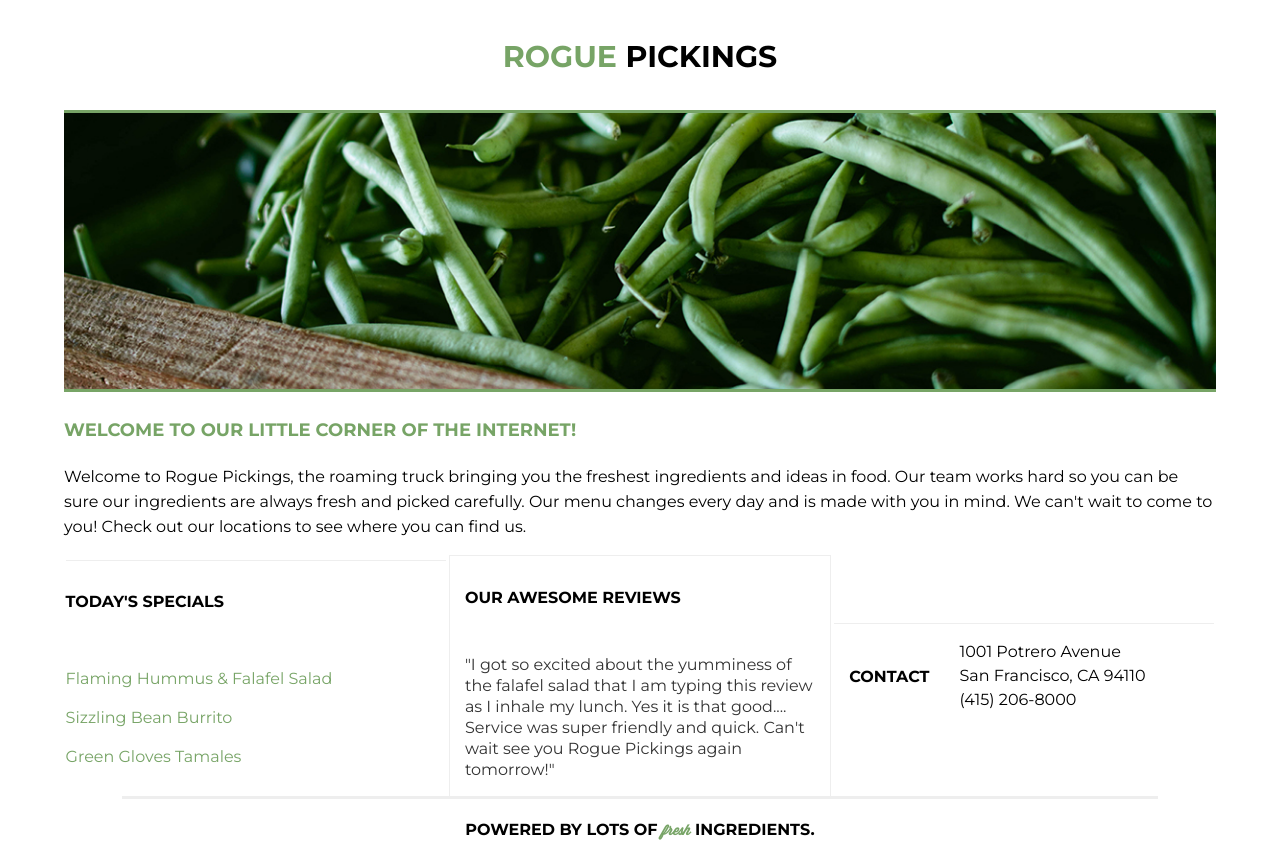
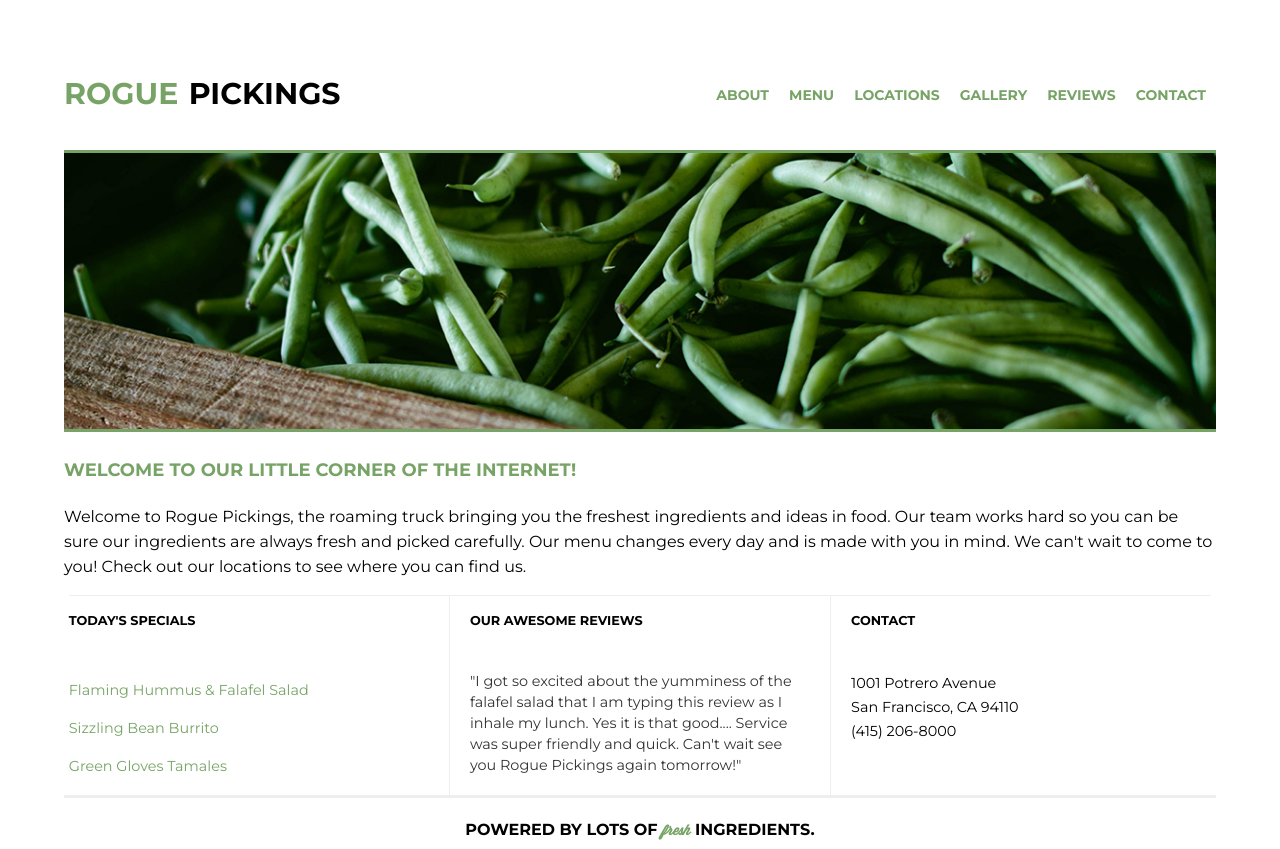
Before and after one commit to mmaustin/rogue-responsive, a plain HTML site: page index.html in a window 1280 px wide. Drawn offline with Linux system fonts and the light colour scheme.

Commit message:
final changes

```diff
--- a/css/main.css
+++ b/css/main.css
@@ -54,7 +54,7 @@ p {
 
 /*The widths are in a percentage!*/
 header {
-	width: 100%;
+	flex-basis: 100%;
 	/*height: 110px;*/
 	/*border-bottom: 3px solid #77a466;*/
 	margin: 0 auto;
@@ -77,6 +77,10 @@ header h1 span {
 }
 
 header nav {
+	display: flex;
+	justify-content: center;
+	align-items: center;
+	flex-flow: row wrap;
 	/*float: right;*/
 	padding: 46px 0;
 }
@@ -94,13 +98,20 @@ header nav ul li {
 	line-height: 50px;
 }
 header nav ul li a{
+	width: 80%;
+	display: flex;
+	justify-content: center;
+	align-items: center;
+	flex-flow: row wrap;
 	text-decoration: none;
 	color:#77a466;
 }
 
+
 /*The widths are in a percentage!*/
 .top-section,
 .bottom-section {
+	flex-basis: 100%;
 	margin: 0 auto;
 	clear: both;
 	display: flex;
@@ -147,10 +158,10 @@ header nav ul li a{
 	padding: 10px 0;
 }
 
-/*.section-two {
-	border-left: 1px solid #eee;
-	border-right: 1px solid #eee;
-}*/
+.section-two {
+	/*border-left: 1px solid #eee;
+	border-right: 1px solid #eee;*/
+}
 
 .section-two h4,
 .section-three h4 {
@@ -183,7 +194,7 @@ header nav ul li a{
 footer {
 	height: 50px;
 	border-top: 3px solid #eee;
-	width: 90%;
+	flex-basis: 100%;
 	/*margin: 0 auto;
 	clear: both;*/
 	text-align: center;
@@ -199,12 +210,11 @@ footer span {
 	font-size: 14px;
 }
 
-
 @media all and (min-width: 768px) {
 	.bottom-section {
-		height: 100%;
 		margin: 0 auto;
 		clear: both;
+		height: 290px;
 		display: flex;
 		justify-content: center;
 		align-items: center;
@@ -214,87 +224,94 @@ footer span {
 	.section-one,
 	.section-two,
 	.section-three {
-		width: 33%;
-		height: auto;
-		margin: 0 auto;
-		/*float: left;*/
-		border-top: 1px solid #eee;
+		height: inherit;
 		display: flex;
 		justify-content: flex-start;
 		align-items: center;
 		flex-flow: row wrap;
+		flex-basis: 33%;
+		float: left;
+		border-top: 1px solid #eee;
 	}
 
-	.section-one h4 {
-		padding: 10px 0;
+.section-one h4,
+.section-two h4,
+.section-three h4 {
+	margin-top: 40;
+	height: 40px;
+	font-size: .8em;
+	display: flex;
+	justify-content: flex-start;
+	align-items: flex-start;
+	flex-flow: row wrap;
+	width: 70%;
 }
+
 
 .section-two {
 	border-left: 1px solid #eee;
 	border-right: 1px solid #eee;
 }
 
-	.section-two h4,
-	.section-three h4 {
-		padding: 10px 15px;
+.section-two h4, .section-three h4, .section-two p,
+.section-three p {
+	padding: 0 20px;
 }
 
-	.menu {
-		list-style: none;
+.section-one h4 {
 	padding: 0;
 }
-	.menu li {
-		padding: 10px 0;
-		color:#77a466;
+
+.menu, .reviews, .address {
+	margin: 0;
+	height: 205px;
+	font-size: .9em;
+	/*display: flex;
+	justify-content: center;
+	align-items: center;
+	flex-flow: row wrap;*/
 }
-
-	.reviews {
-		color: #333;
-		font-size: 1em;
-		line-height: 21px;
-		padding: 0 15px;
-	}
-
-	.address {
-		font-size: 1em;
-		line-height: 24px;
-		padding: 0 15px;
-	}
-
 }
 
 @media all and (min-width: 1200px) {
-
 	header {
-		width: 100%;
-		height: 110px;
-		/*border-bottom: 3px solid #77a466;*/
-		margin: 0 auto;
 		display: flex;
-		justify-content: flex-start;
+		justify-content: space-between;
 		align-items: center;
 		flex-flow: row wrap;
+		flex: 100%;
+		height: 110px;
+		padding-bottom: 40px;
+	  /*border-bottom: 3px solid #fff;*/
 	}
 
 	header h1 {
-		float: left;
-		/*text-align: center;*/
-		margin: 0;
-		width: 100%;
-		padding: 38px 0;
-		border-bottom: 3px solid #77a466;
+		display: flex;
+		justify-content: space-between;
+		align-items: center;
+		/*flex-flow: row nowrap;*/
+		height: inherit;
+		width: 24%;
+		/*padding: 38px 0;*/
 	}
 	header h1 span {
 		color: #77a466;
 	}
 
 	header nav {
-		float: right;
-		padding: 46px 0;
+		width: 50%;
+		display: flex;
+		justify-content: flex-end;
+		align-items: center;
+		flex-flow: row wrap;
+		/*float: right;*/
+
 	}
 	header nav ul {
 		display: flex;
 		justify-content: space-between;
+		align-items: center;
+		flex-flow: row wrap;
 		margin: 0;
 		padding: 0;
 	}
@@ -303,13 +320,28 @@ footer span {
 		font-weight: 700;
 		font-size: .875em;
 		padding: 0 10px;
-		display: inline;
-		list-style: none;
-		line-height: 50px;
+		display: flex;
+		justify-content: flex-end;
+		align-items: center;
+		flex-flow: row wrap;
+
+		/*list-style: none;*/
 	}
 	header nav ul li a{
+		display: flex;
+		justify-content: flex-end;
+		align-items: center;
+		flex-flow: row wrap;
 		text-decoration: none;
 		color:#77a466;
 	}
 
+	.menu, .reviews, .address {
+		height: 150px;
+		font-size: .9em;
 	}
+
+.bottom-section {
+	height: 200px;
+	}
+}
```
Also changed, not shown: 1 other file. Lines whose indentation alone changed are shown as unchanged.
